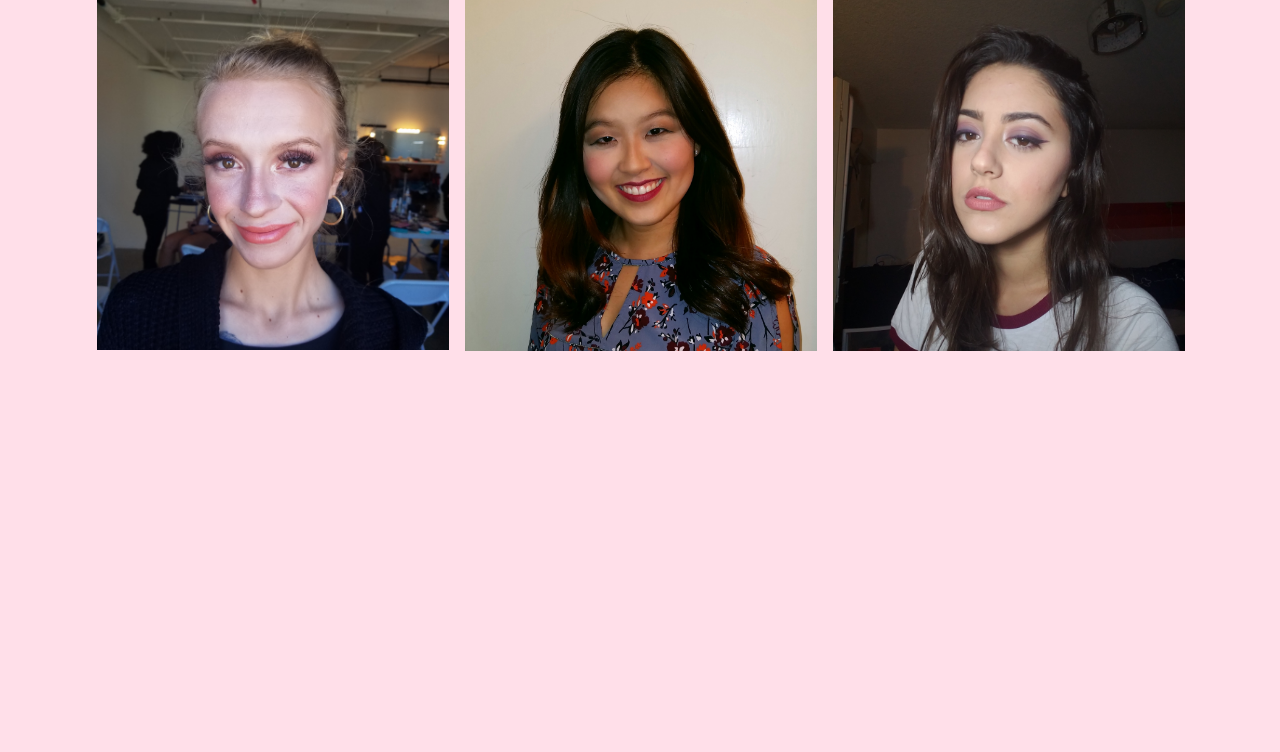
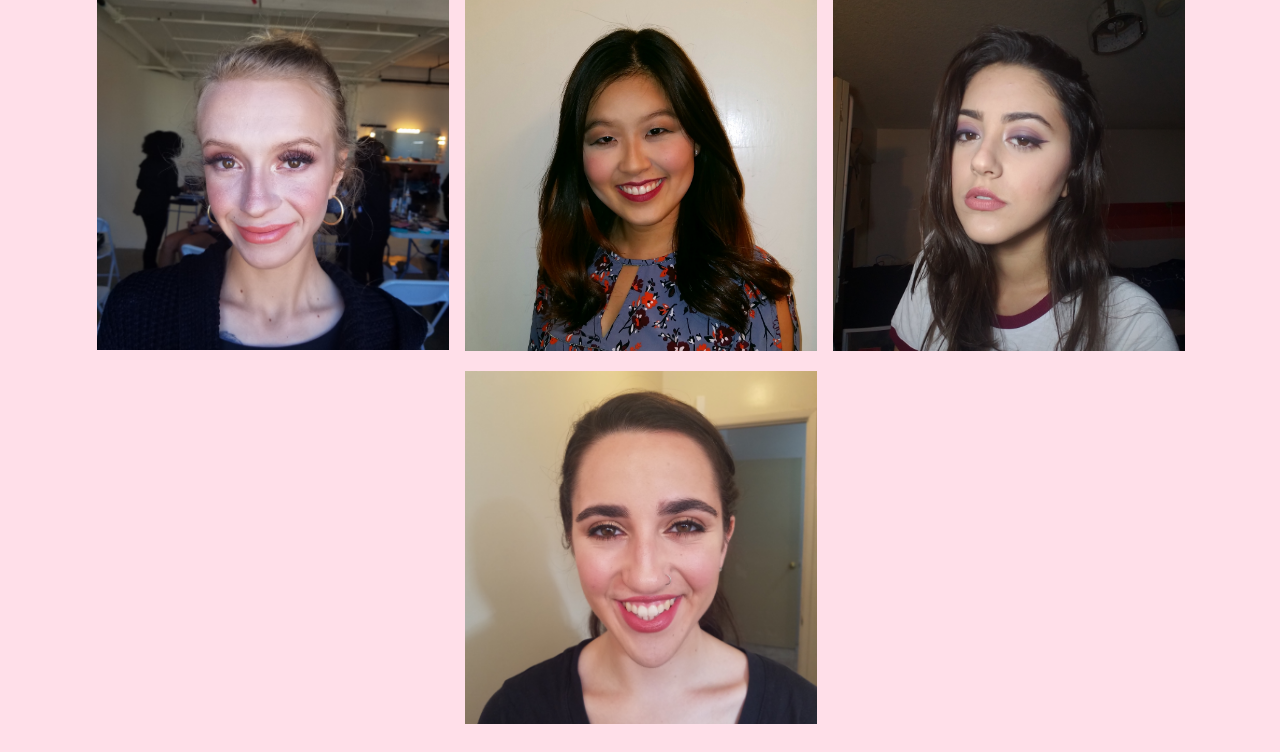
Before and after one commit to habukrat/makeupbyhadar, a PHP site: page /portfolio.html in a window 1280 px wide. Shown: the part 758-1510 px from the top of the page. Before the commit the page ends 1109 px from the top, so only its background shows below. Run offline with PHP 8.4, Linux system fonts and the light colour scheme.

Commit message:
fixed modal images

```diff
--- a/main.js
+++ b/main.js
@@ -41,3 +41,36 @@ function myMap() {
     }
 	var map = new google.maps.Map(document.getElementById("map"), mapOptions);
 }
+
+// Open the Modal
+function openModal() {
+  document.getElementById('myModal').style.display = "block";
+}
+
+// Close the Modal
+function closeModal() {
+  document.getElementById('myModal').style.display = "none";
+}
+
+var slideIndex2 = 1;
+showSlides2(slideIndex2);
+
+// Next/previous controls
+function plusSlides2(n) {
+  showSlides2(slideIndex2 += n);
+}
+
+// Thumbnail image controls
+function currentSlide2(n) {
+  showSlides2(slideIndex2 = n);
+}
+
+function showSlides2(n) {
+  var i;
+  var slides = document.getElementsByClassName("portfolio");
+  if (n > slides.length) {slideIndex2 = 1;}
+  if (n < 1) {slideIndex2 = slides.length;}
+  var modal = document.getElementById("modalimg");
+  modal.src = slides[slideIndex2-1].src;
+  modal.style.display = "block";
+}
--- a/portfolio.html
+++ b/portfolio.html
@@ -13,7 +13,7 @@
 		<script src="https://ajax.googleapis.com/ajax/libs/jquery/3.3.1/jquery.min.js"></script>
 	</head>
 
-	<body onload="showSlides(1)">
+	<body>
 		<div>
 
 			<!-- Header -->
@@ -39,35 +39,57 @@
 			<div class="row">
 			  	<div class="column">
 			    	<div class="content">
-				      	<img id="portfolio" src="images/image1.jpg" style="width:100%" onclick="openModal();currentSlide(1)" class="hover-shadow"">
+				      	<img class="portfolio" src="images/image1.jpg" style="width:100%" onclick="openModal();currentSlide2(1)" class="hover-shadow"">
 			    	</div>
 			  	</div>
 			  	<div class="column">
 			    	<div class="content">
-			      		<img id="portfolio" src="images/image2.jpg" style="width:100%" onclick="openModal();currentSlide(2)" class="hover-shadow"">
+			      		<img class="portfolio" src="images/image2.jpg" style="width:100%" onclick="openModal();currentSlide2(2)" class="hover-shadow"">
 			    	</div>
 			  	</div>
 				<div class="column">
 				    <div class="content">
-					    <img id="portfolio" src="images/image3.jpg" style="width:100%" onclick="openModal();currentSlide(3)" class="hover-shadow"">
+					    <img class="portfolio" src="images/image3.jpg" style="width:100%" onclick="openModal();currentSlide2(3)" class="hover-shadow"">
 				    </div>
 				</div>
 			  	<div class="column">
 			    	<div class="content">
-			      		<img id="portfolio" src="images/image4.jpg" style="width:100%" onclick="openModal();currentSlide(4)" class="hover-shadow"">
+			      		<img class="portfolio" src="images/image4.jpg" style="width:100%" onclick="openModal();currentSlide2(4)" class="hover-shadow"">
 			    	</div>
 			  	</div>
 			  	<div class="column">
 			    	<div class="content">
-			      		<img id="portfolio" src="images/image5.jpg" style="width:100%" onclick="openModal();currentSlide(5)" class="hover-shadow"">
+			      		<img class="portfolio" src="images/image5.jpg" style="width:100%" onclick="openModal();currentSlide2(5)" class="hover-shadow"">
 			    	</div>
 			  	</div>
 			  	<div class="column">
 			    	<div class="content">
-			      		<img id="portfolio" src="images/image6.jpg" style="width:100%" onclick="openModal();currentSlide(6)" class="hover-shadow"">
+			      		<img class="portfolio" src="images/image6.jpg" style="width:100%" onclick="openModal();currentSlide2(6)" class="hover-shadow"">
+			    	</div>
+			  	</div>
+				<div class="column">
+			    	<div class="content">
+			      		<img class="portfolio" src="images/image7.jpg" style="width:100%" onclick="openModal();currentSlide2(7)" class="hover-shadow"">
 			    	</div>
 			  	</div>
 			</div>
+
+			<!-- The Modal/Lightbox -->
+		<div id="myModal" class="modal">
+		  	<span class="close cursor" onclick="closeModal()">&times;</span>
+		  	<div class="modal-content">
+
+		      	<img id="modalimg" src="images/image6.jpg" style="width:100%">
+
+			    <!-- Next/previous controls -->
+			    <a class="prev" onclick="plusSlides2(-1)">&#10094;</a>
+			    <a class="next" onclick="plusSlides2(1)">&#10095;</a>
+
+
+		  	</div>
+		</div>
+
+
 
 
 			<!-- Footer -->
```
Also changed, not shown: main.css (+46 -1 lines), images/image7.jpg (added).
